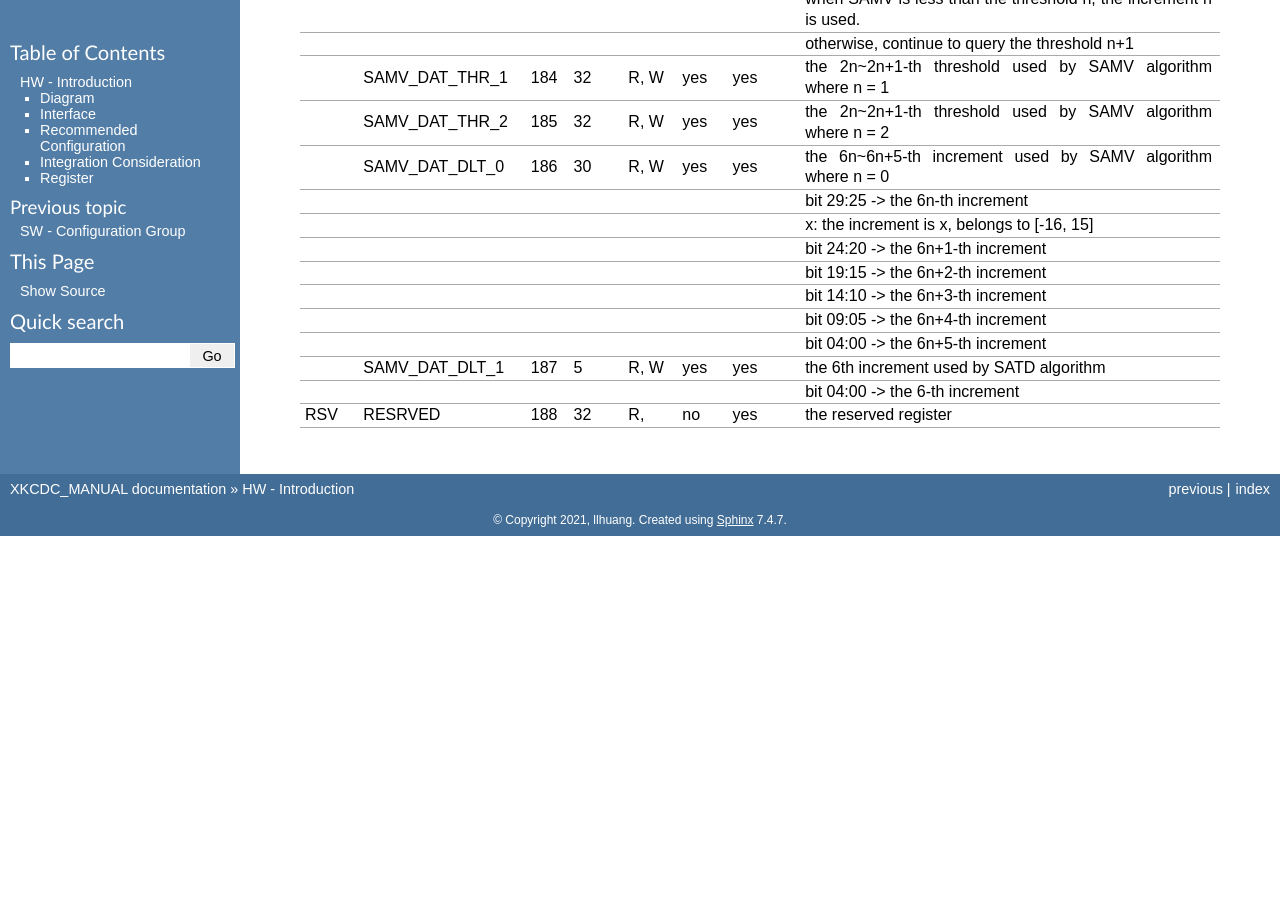
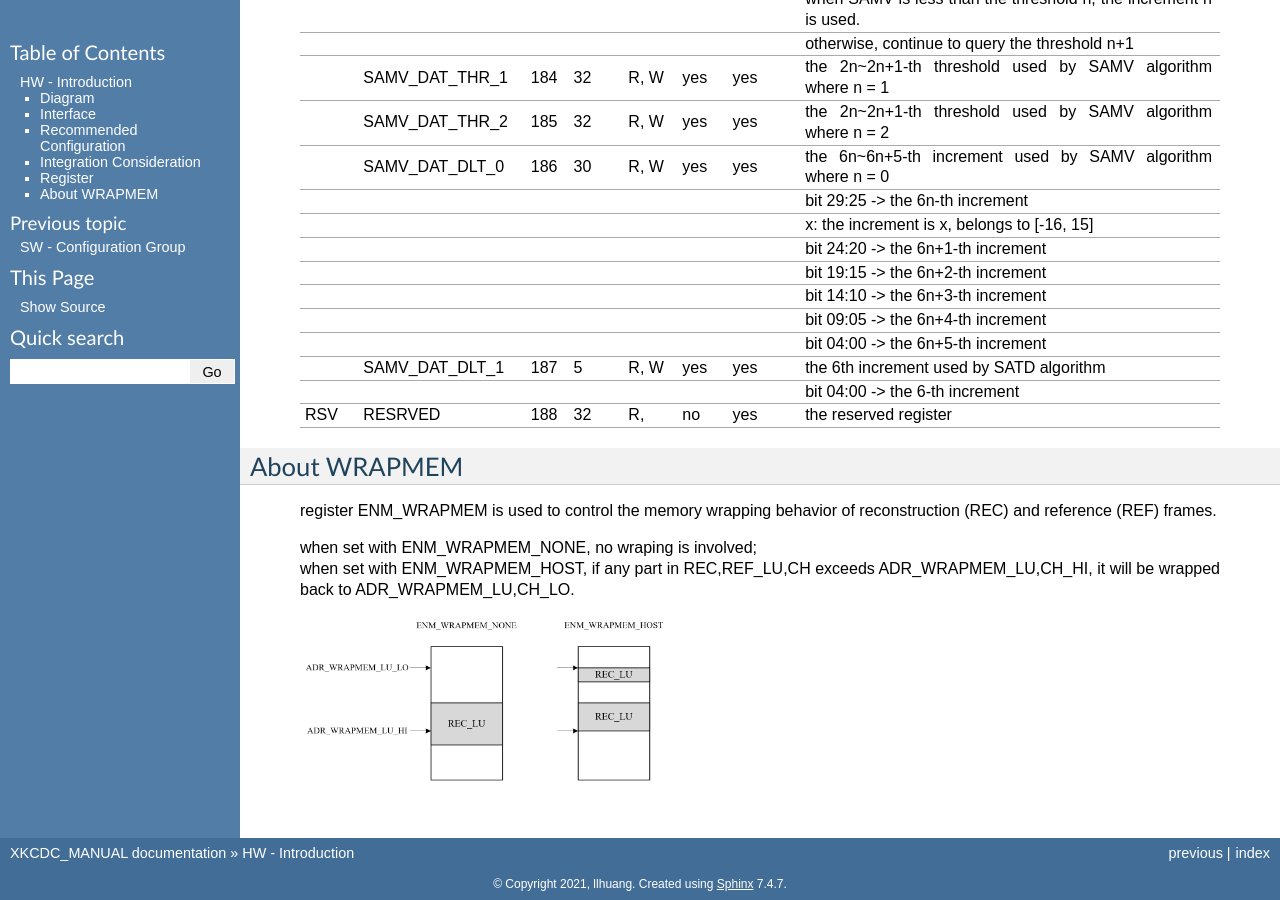
Before and after one commit to iamhll/xkcdc_manual, a Sphinx documentation site: the page built from manual/source/HwIntroduction/main.rst, in a window 1280 px wide and 900 px high, scrolled down 20437 px. Built offline with Sphinx 7.4.7, drawn with Linux system fonts in a browser that asks for light colours; before the commit the page ends 20973 px from its top, so only the background shows below that.

Commit message:
- [MINOR] [SRC] [UPDATE] 1. HwIntroduction/main.rst a. descriptipn about WRAPMEM added

```diff
--- a/manual/source/HwIntroduction/main.rst
+++ b/manual/source/HwIntroduction/main.rst
@@ -771,3 +771,15 @@ Register
 
        RSV     RESRVED          188      32      R,           no     yes      the reserved register
       ======= ================ ======== ======= ============ ====== ======== =============
+
+
+About WRAPMEM
+-------------
+
+   register ENM_WRAPMEM is used to control the memory wrapping behavior of reconstruction (REC) and reference (REF) frames.
+
+   | when set with ENM_WRAPMEM_NONE, no wraping is involved;
+   | when set with ENM_WRAPMEM_HOST, if any part in REC,REF_LU,CH exceeds ADR_WRAPMEM_LU,CH_HI, it will be wrapped back to ADR_WRAPMEM_LU,CH_LO.
+
+   .. image:: wrapmem.png
+      :width: 40%
```
Also changed, not shown: manual/source/HwIntroduction/wrapmem.png (added).
